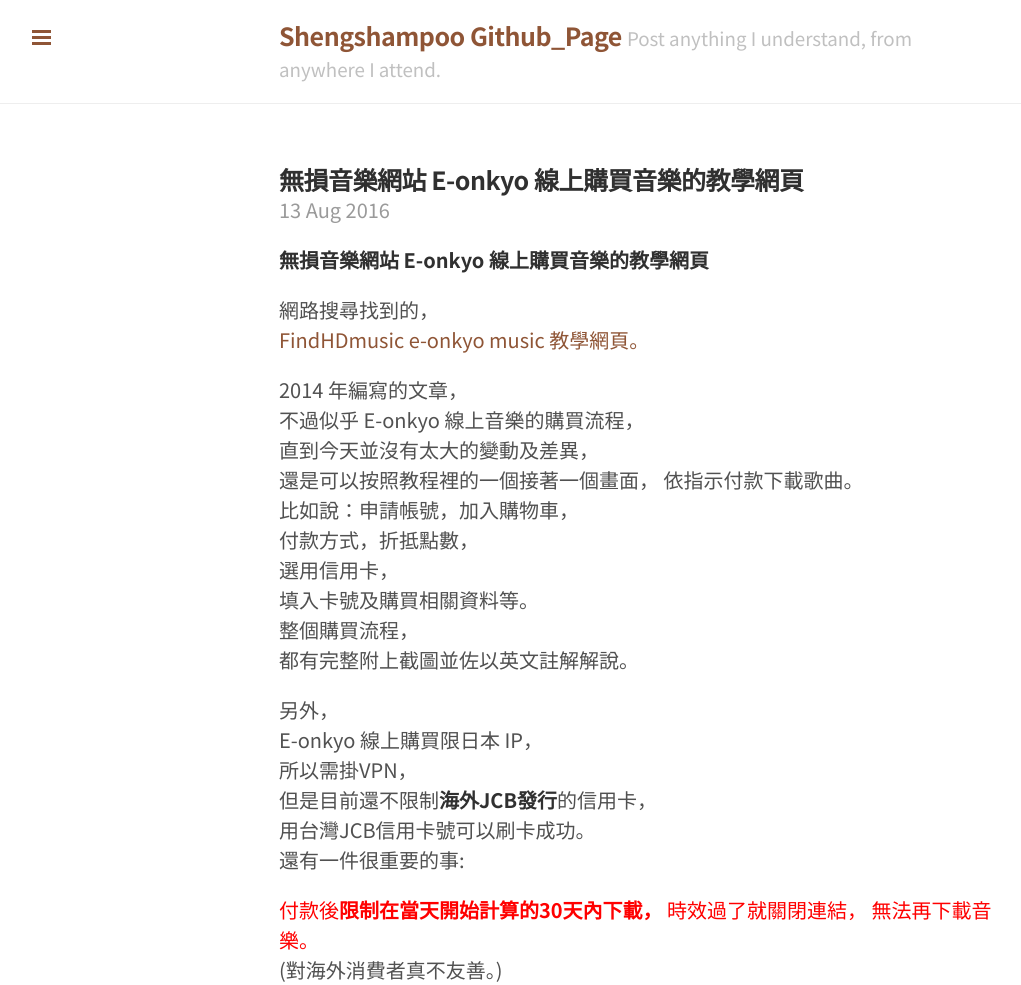
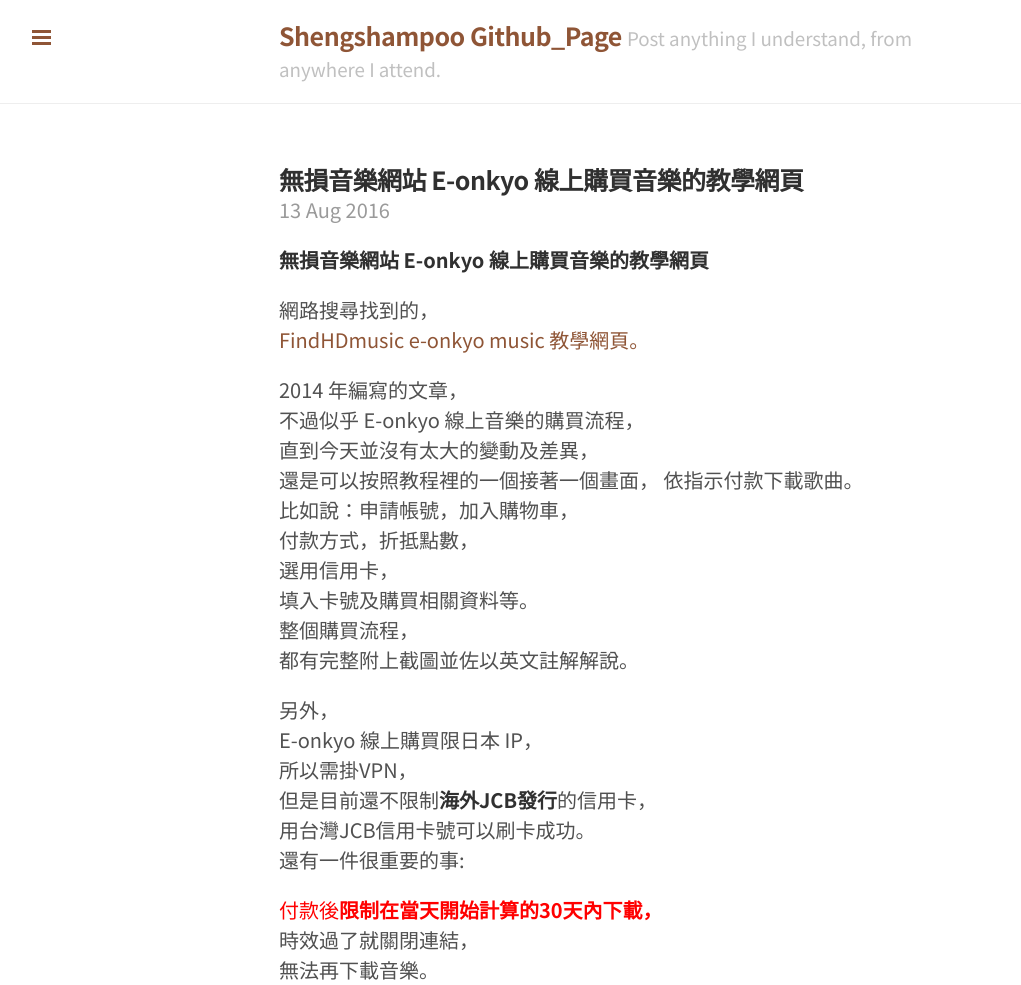
Before and after one commit to shengshampoo/shengshampoo.github.io, a Jekyll site: the page built from _posts/2016-08-13-e-onkyo.markdown, in a window 1280 px wide. Shown: the top 985 px of the page, without its empty margins (1-1022 px from the left). Built offline with Jekyll 4.4.1, drawn with Linux system fonts in a browser that asks for light colours; grey boxes are pictures that could not be loaded.

Commit message:
Update 2016-08-13-e-onkyo.markdown

```diff
--- a/_posts/2016-08-13-e-onkyo.markdown
+++ b/_posts/2016-08-13-e-onkyo.markdown
@@ -29,8 +29,8 @@ E-onkyo 線上購買限日本 IP，
 用台灣JCB信用卡號可以刷卡成功。
 還有一件很重要的事:
 <font color="red">付款後<b>限制在當天開始計算的30天內下載，</b></font>
-<font color="red">時效過了就關閉連結，</font>
-<font color="red">無法再下載音樂。</font>
+時效過了就關閉連結，
+無法再下載音樂。
 (對海外消費者真不友善。)
 
 ![img01][img01]
```
